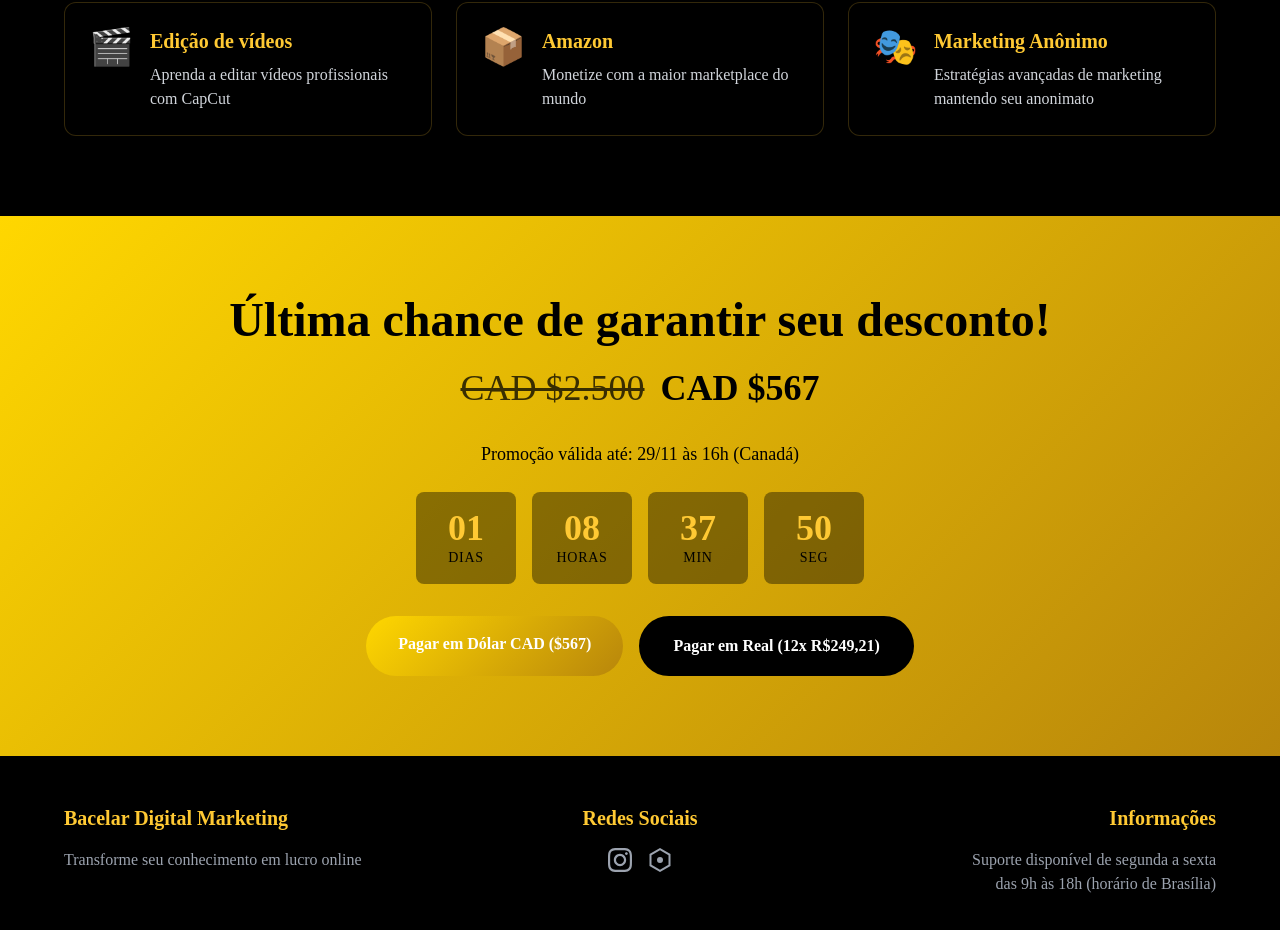
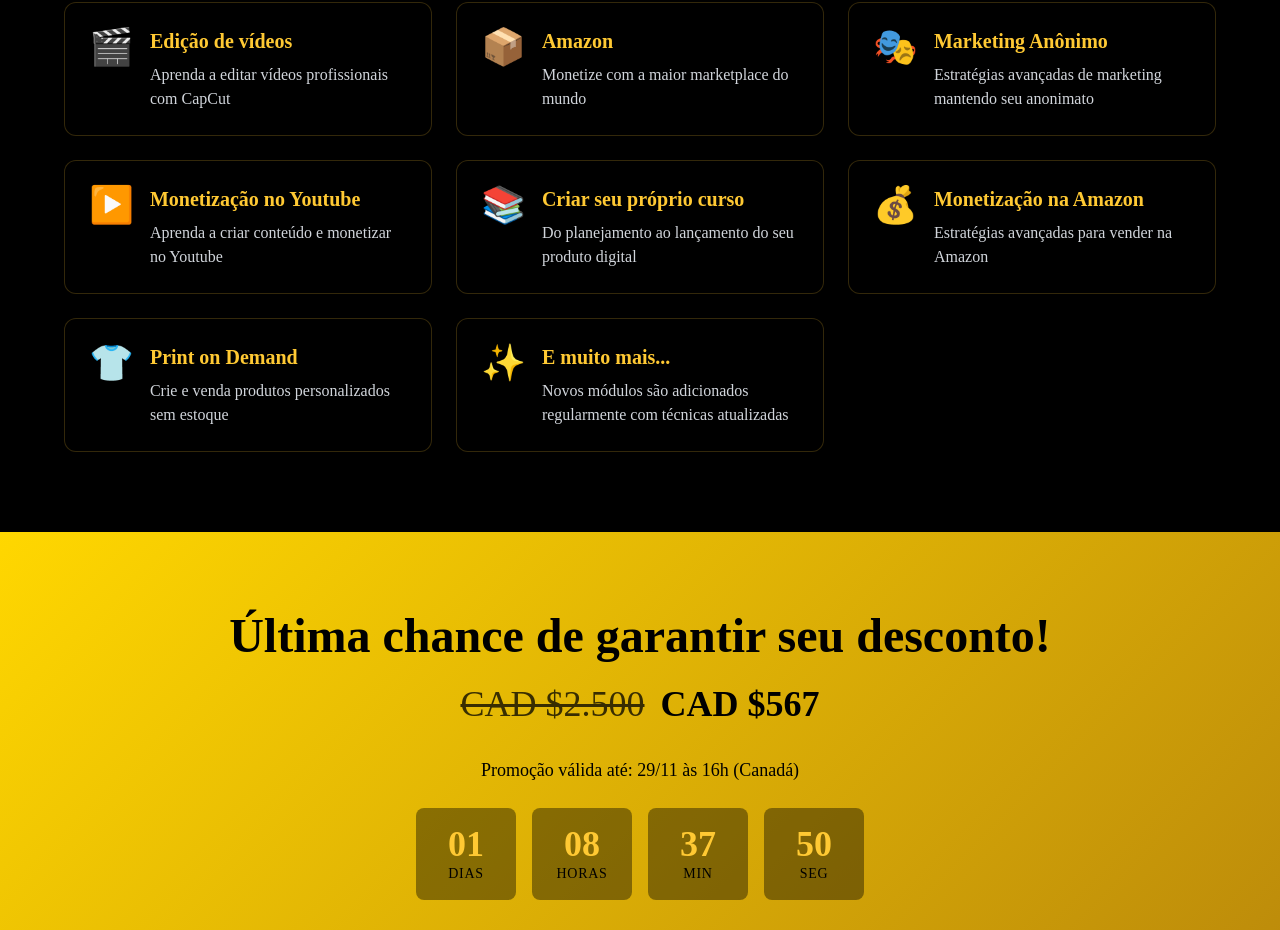
Before and after one commit to blbacelar/dwa, a Next.js app: page / in a window 1280 px wide. Shown: the part 3442-4372 px from the top of the page. Built offline with nearby package versions, Linux system fonts and the light colour scheme.

Commit message:
feat: add new course modules
- Add Youtube monetization module
- Add course creation module
- Add Amazon advanced strategies module
- Add Print on Demand module
- Add 'E muito mais...' module to highlight regular updates
- Maintain consistent styling and animations

```diff
--- a/app/components/ModulesList.tsx
+++ b/app/components/ModulesList.tsx
@@ -45,6 +45,36 @@ const modules: Module[] = [
     title: "Marketing Anônimo",
     icon: "🎭",
     description: "Estratégias avançadas de marketing mantendo seu anonimato"
+  },
+  {
+    id: 7,
+    title: "Monetização no Youtube",
+    icon: "▶️",
+    description: "Aprenda a criar conteúdo e monetizar no Youtube"
+  },
+  {
+    id: 8,
+    title: "Criar seu próprio curso",
+    icon: "📚",
+    description: "Do planejamento ao lançamento do seu produto digital"
+  },
+  {
+    id: 9,
+    title: "Monetização na Amazon",
+    icon: "💰",
+    description: "Estratégias avançadas para vender na Amazon"
+  },
+  {
+    id: 10,
+    title: "Print on Demand",
+    icon: "👕",
+    description: "Crie e venda produtos personalizados sem estoque"
+  },
+  {
+    id: 11,
+    title: "E muito mais...",
+    icon: "✨",
+    description: "Novos módulos são adicionados regularmente com técnicas atualizadas"
   }
 ];
 
```
